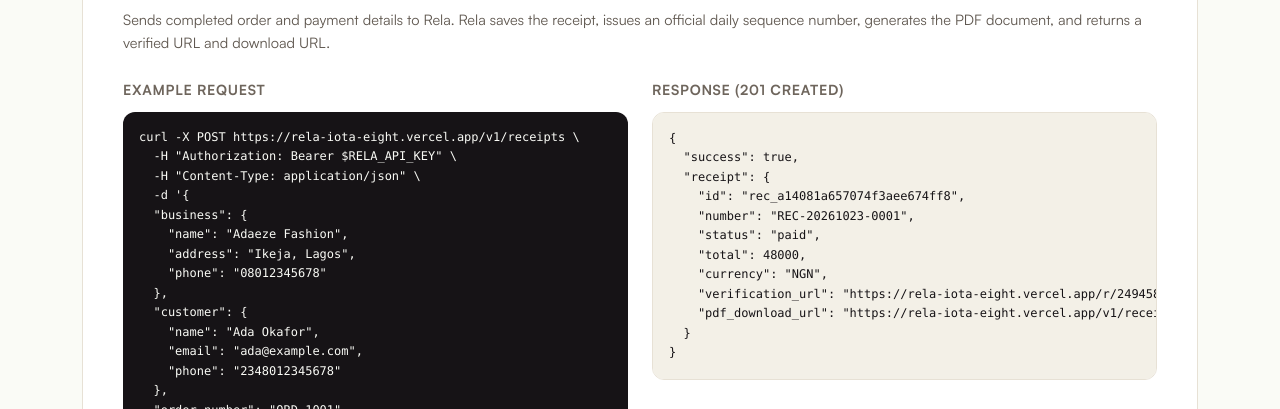
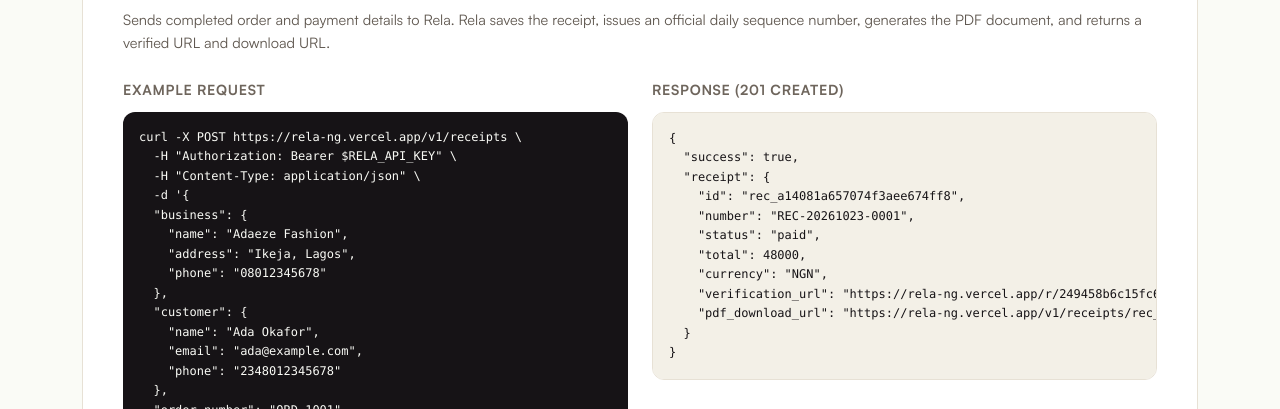
Before and after one commit to cndubuisi504-pixel/RELA-, a Next.js app: page /api-docs in a window 1280 px wide. Shown: the part 1120-1529 px from the top of the page. Built offline with nearby package versions, Linux system fonts and the light colour scheme; no server answers; the database is empty.

Commit message:
Migrate all domain references to rela-ng.vercel.app

```diff
--- a/app/api-docs/page.tsx
+++ b/app/api-docs/page.tsx
@@ -55,8 +55,8 @@ const sampleResponse = `{
     "status": "paid",
     "total": 48000,
     "currency": "NGN",
-    "verification_url": "https://rela-iota-eight.vercel.app/r/249458b6c15fc64e59691ba0b594ec6f",
-    "pdf_download_url": "https://rela-iota-eight.vercel.app/v1/receipts/rec_a14081a657074f3aee674ff8/download?token=1d86078d101ed94f08b7345140bec1f52f024d96"
+    "verification_url": "https://rela-ng.vercel.app/r/249458b6c15fc64e59691ba0b594ec6f",
+    "pdf_download_url": "https://rela-ng.vercel.app/v1/receipts/rec_a14081a657074f3aee674ff8/download?token=1d86078d101ed94f08b7345140bec1f52f024d96"
   }
 }`;
 
@@ -206,7 +206,7 @@ export default function ApiDocsPage() {
               <div>
                 <h3 className="text-[14px] font-semibold uppercase tracking-wider text-ink-3">Example Request</h3>
                 <pre className="mt-3 overflow-x-auto rounded-xl bg-[var(--invert-bg)] p-4 text-[12px] leading-relaxed text-[var(--invert-text)]">
-                  <code>{`curl -X POST https://rela-iota-eight.vercel.app/v1/receipts \\
+                  <code>{`curl -X POST https://rela-ng.vercel.app/v1/receipts \\
   -H "Authorization: Bearer $RELA_API_KEY" \\
   -H "Content-Type: application/json" \\
   -d '${sampleRequest}'`}</code>
@@ -313,7 +313,7 @@ Content-Length: 4093`}</code>
                   </p>
                   <pre className="mt-3 overflow-x-auto rounded-lg bg-[var(--invert-bg)] p-3 text-[11px] text-[var(--invert-text)]">
                     <code>{`// Server-side Route Handler
-const res = await fetch(\`https://rela-iota-eight.vercel.app/v1/receipts/\${id}/download\`, {
+const res = await fetch(\`https://rela-ng.vercel.app/v1/receipts/\${id}/download\`, {
   headers: { Authorization: \`Bearer \${process.env.RELA_API_KEY}\` }
 });
 return new Response(await res.blob(), { headers: res.headers });`}</code>
@@ -338,7 +338,7 @@ return new Response(await res.blob(), { headers: res.headers });`}</code>
               Every created receipt automatically receives a permanent public verification link (<code className="text-ink">verification_url</code>) hosted on Rela:
             </p>
             <pre className="mt-3 overflow-x-auto rounded-xl bg-[var(--invert-bg)] p-3.5 text-[12.5px] text-[var(--invert-text)]">
-              <code>https://rela-iota-eight.vercel.app/r/249458b6c15fc64e59691ba0b594ec6f</code>
+              <code>https://rela-ng.vercel.app/r/249458b6c15fc64e59691ba0b594ec6f</code>
             </pre>
             <ul className="mt-4 space-y-2 text-[13.5px] text-ink-2">
               <li className="flex items-center gap-2">
--- a/app/v1/receipts/[receipt_id]/route.ts
+++ b/app/v1/receipts/[receipt_id]/route.ts
@@ -37,7 +37,7 @@ export async function GET(
     );
   }
 
-  const host = req.headers.get("x-forwarded-host") || req.headers.get("host") || "rela-iota-eight.vercel.app";
+  const host = req.headers.get("x-forwarded-host") || req.headers.get("host") || "rela-ng.vercel.app";
   const proto = req.headers.get("x-forwarded-proto") || "https";
   const origin = process.env.NEXT_PUBLIC_APP_URL || `${proto}://${host}`;
 
--- a/app/v1/receipts/route.ts
+++ b/app/v1/receipts/route.ts
@@ -90,7 +90,7 @@ export async function GET(req: NextRequest) {
     );
   }
 
-  const host = req.headers.get("x-forwarded-host") || req.headers.get("host") || "rela-iota-eight.vercel.app";
+  const host = req.headers.get("x-forwarded-host") || req.headers.get("host") || "rela-ng.vercel.app";
   const proto = req.headers.get("x-forwarded-proto") || "https";
   const origin = process.env.NEXT_PUBLIC_APP_URL || `${proto}://${host}`;
 
@@ -153,7 +153,7 @@ export async function POST(req: NextRequest) {
   // 3. Extract reference and enforce idempotency
   const reference = (body.reference || body.payment_reference || body.order_number)?.trim();
   const supabase = getServiceSupabase();
-  const host = req.headers.get("x-forwarded-host") || req.headers.get("host") || "rela-iota-eight.vercel.app";
+  const host = req.headers.get("x-forwarded-host") || req.headers.get("host") || "rela-ng.vercel.app";
   const proto = req.headers.get("x-forwarded-proto") || "https";
   const origin = process.env.NEXT_PUBLIC_APP_URL || `${proto}://${host}`;
 
--- a/qa/logo-settings.mjs
+++ b/qa/logo-settings.mjs
@@ -5,7 +5,7 @@ import fs from "node:fs";
 import { chromium } from "playwright";
 
 process.loadEnvFile(".env.local");
-const base = process.env.QA_BASE_URL || "https://rela-iota-eight.vercel.app";
+const base = process.env.QA_BASE_URL || "https://rela-ng.vercel.app";
 const SUPA = "https://zglkbrivfkabmlhrllbf.supabase.co";
 const SERVICE = process.env.SUPABASE_SERVICE_ROLE_KEY;
 const QA_UID = "509a7f5e-1354-4282-ba9b-ccf18d907b01";
--- a/qa/security-audit.mjs
+++ b/qa/security-audit.mjs
@@ -5,7 +5,7 @@ import { execFileSync } from 'node:child_process';
 import { chromium } from 'playwright';
 process.loadEnvFile('.env.local');
 const E = process.env;
-const BASE = E.QA_BASE_URL || 'https://rela-iota-eight.vercel.app';
+const BASE = E.QA_BASE_URL || 'https://rela-ng.vercel.app';
 const DB = E.NEXT_PUBLIC_SUPABASE_URL;
 const ANON = E.NEXT_PUBLIC_SUPABASE_ANON_KEY;
 const SERVICE = E.SUPABASE_SERVICE_ROLE_KEY;
--- a/qa/test-header-logo.mjs
+++ b/qa/test-header-logo.mjs
@@ -2,7 +2,7 @@ import fs from "node:fs";
 import { chromium } from "playwright";
 
 process.loadEnvFile(".env.local");
-const base = process.env.QA_BASE_URL || "https://rela-iota-eight.vercel.app";
+const base = process.env.QA_BASE_URL || "https://rela-ng.vercel.app";
 const SUPA = "https://zglkbrivfkabmlhrllbf.supabase.co";
 const SERVICE = process.env.SUPABASE_SERVICE_ROLE_KEY;
 const QA_BIZ = "224a87f0-5294-4ae1-bd81-86da8ed685ba";
```
Also changed, not shown: 3 other files (tests, documents, lock files or other folders).
